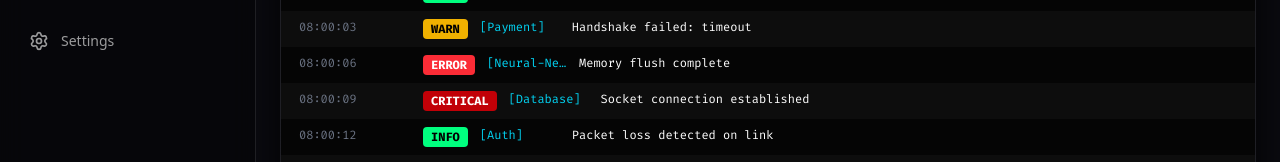
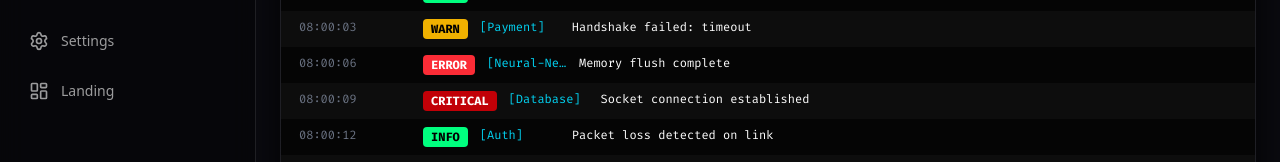
Before and after one commit to danyawn/nexus-agent-dashboard, a Next.js app: page /logs in a window 1280 px wide. Shown: the part 310-472 px from the top of the page. Built offline with nearby package versions, Linux system fonts and the light colour scheme.

Commit message:
completionId: cgen-e20d60468c7849b9ad2da4c83854bc73
cgen-e20d60468c7849b9ad2da4c83854bc73

```diff
--- a/components/DashboardLayout.tsx
+++ b/components/DashboardLayout.tsx
@@ -39,6 +39,7 @@ export default function DashboardLayout({ children }: DashboardLayoutProps) {
     { icon: Terminal, label: "Logs", href: "/logs" },
     { icon: ChartBar, label: "Analytics", href: "/analytics" },
     { icon: Settings, label: "Settings", href: "/settings" },
+    { icon: LayoutDashboard, label: "Landing", href: "/landing" },
   ];
 
   const SidebarContent = () => (
```
